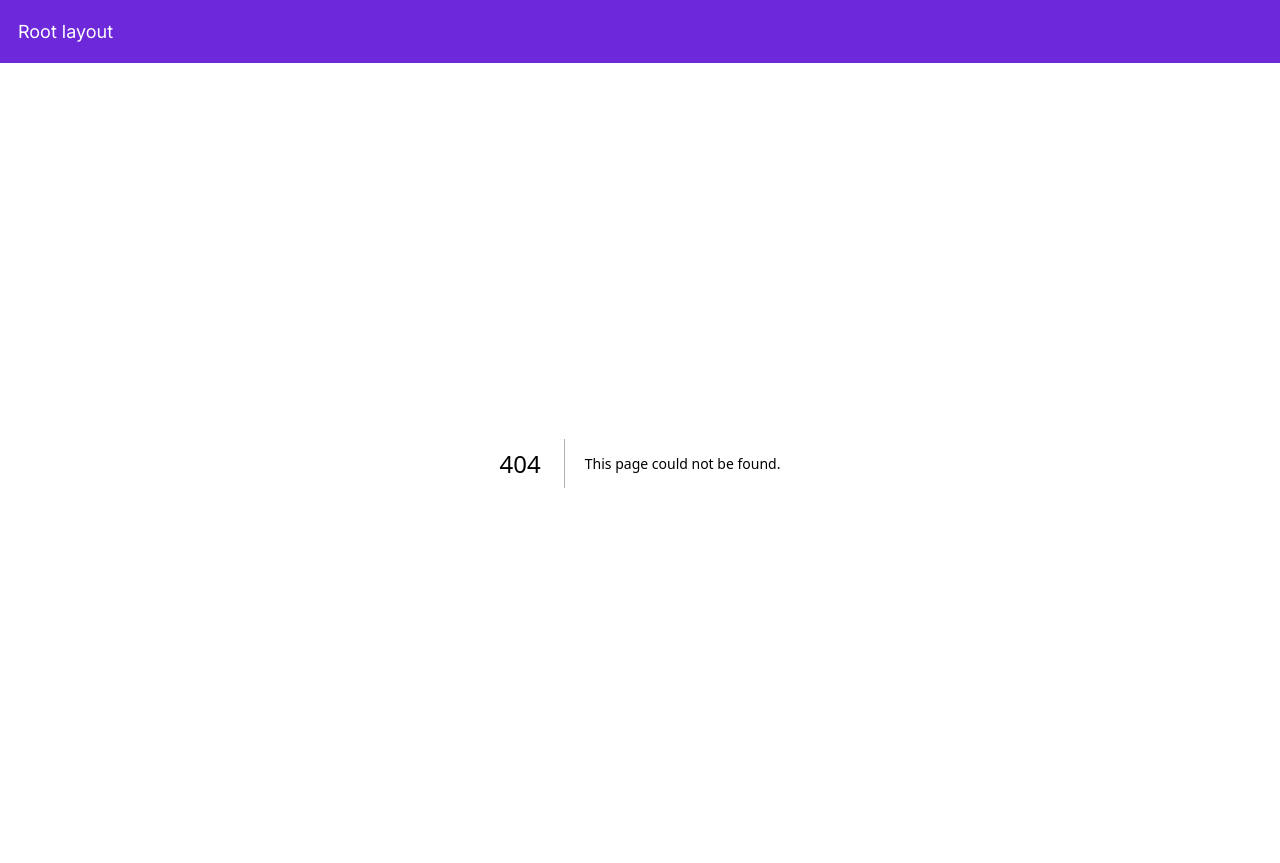
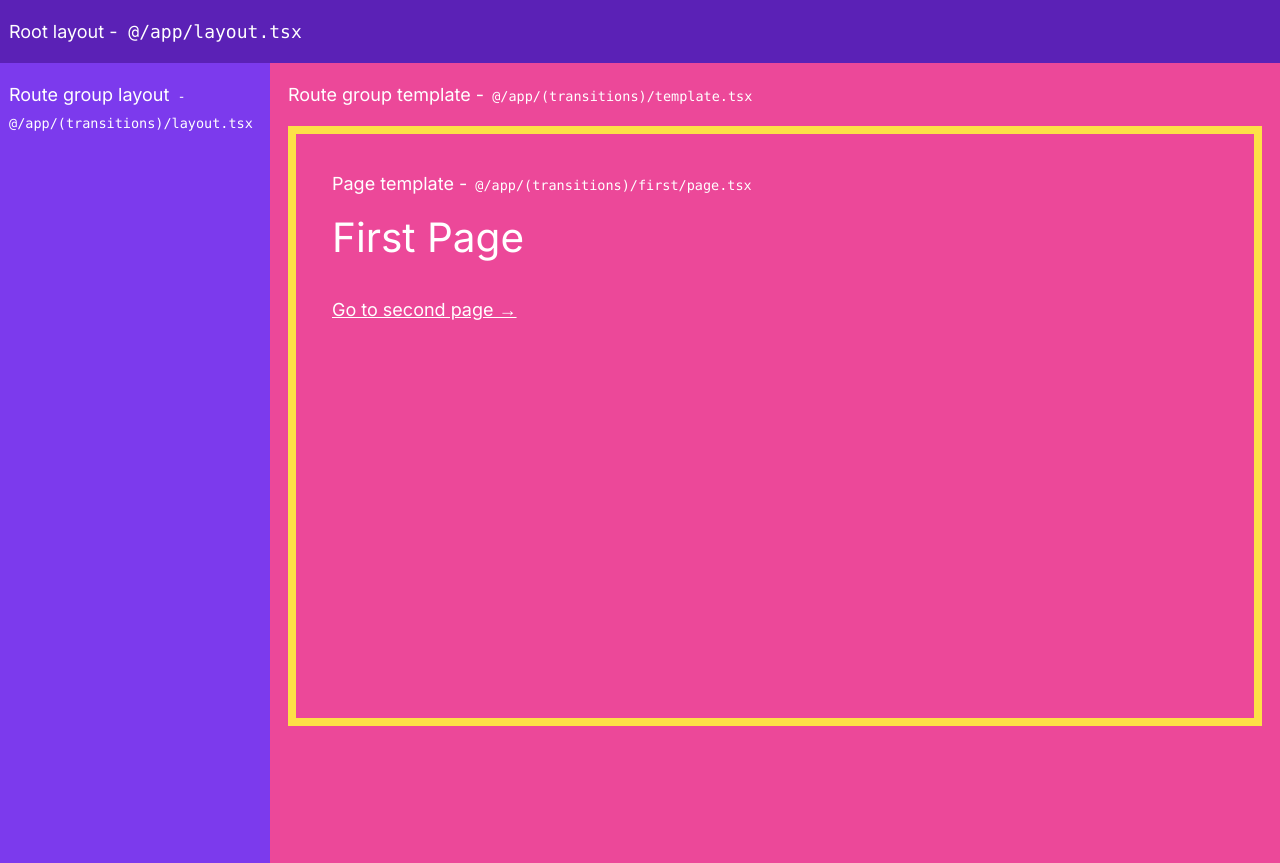
Before and after one commit to pbzona/app-router-fun, a Next.js app: page /first in a window 1280 px wide. Before the commit this address had no page. Built offline with nearby package versions, Linux system fonts and the light colour scheme.

Commit message:
minimal problem demo

```diff
--- /dev/null
+++ b/app/(transitions)/first/page.tsx
@@ -0,0 +1,20 @@
+import React from "react";
+import Link from "next/link";
+
+const FirstPage = () => {
+  return (
+    <div className="p-8 border-yellow-300 border-8 w-full h-full">
+      <div className="mb-4">
+        Page template -
+        <span className="font-mono text-xs"> @/app/(transitions)/first/page.tsx</span>
+      </div>
+
+      <h1 className="text-4xl mb-8">
+        First Page
+      </h1>
+      <Link href="/second" className="underline">Go to second page &rarr;</Link>
+    </div>
+  );
+};
+
+export default FirstPage;
--- /dev/null
+++ b/app/(transitions)/layout.tsx
@@ -0,0 +1,17 @@
+import React from "react";
+
+const TransitionLayout = ({ children }: { children: React.ReactNode }) => {
+  return (
+    <main className="flex flex-row items-stretch h-full">
+      <section className="bg-violet-600 text-white w-[270px] py-4 px-2 relative z-50">
+        Route group layout
+        <span className="font-mono text-xs"> - @/app/(transitions)/layout.tsx</span>
+      </section>
+      <section className="flex-grow">
+        {children}
+      </section>
+    </main>
+  );
+};
+
+export default TransitionLayout;
--- /dev/null
+++ b/app/(transitions)/second/page.tsx
@@ -0,0 +1,20 @@
+import React from "react";
+import Link from "next/link";
+
+const SecondPage = () => {
+  return (
+    <div className="p-8 border-yellow-300 border-8 w-full h-full">
+      <div className="mb-4">
+        Page template -
+        <span className="font-mono text-xs"> @/app/(transitions)/second/page.tsx</span>
+      </div>
+
+      <h1 className="text-4xl mb-8">
+        Second Page
+      </h1>
+      <Link href="/first" className="underline">Go to first page &rarr;</Link>
+    </div>
+  );
+};
+
+export default SecondPage;
--- /dev/null
+++ b/app/(transitions)/template.tsx
@@ -0,0 +1,48 @@
+"use client";
+
+import React, { useEffect, useState } from "react";
+import styles from "./transitions.module.css";
+
+type TransitionStates = "offscreen" | "onscreen";
+
+const TransitionTemplate = ({ children }: { children: React.ReactNode }) => {
+  const [ transitionState, setTransitionState ] = useState<TransitionStates>("offscreen");
+
+  // This will run twice in dev because of React Strict Mode
+  // unless `reactStrictMode: false` is set in next.config.js
+  useEffect(() => {
+    // Do what you want to do when the page has mounted
+    console.log("Mounted");
+    setTransitionState("onscreen");
+
+    return () => {
+      // Do what you want to do (with caveats) when the page unmounts
+      console.log("Unmounted");
+
+      // Note: trying to transition out in this function
+      // will fail because this is where the component itself
+      // (TransitionTemplate) gets destroyed. Immediately after
+      // cleanup runs, the component no longer exists, so applying
+      // another transition class is pointless because the
+      // DOM elements are gone before the visual effect happens.
+    };
+  }, []);
+
+  return (
+    <div className={`bg-pink-500 text-white h-full p-4 relative ${ styles.slidingPage } ${ styles[transitionState] }`}>
+      <div className="mb-4">
+        Route group template -
+        <span className="font-mono text-xs"> @/app/(transitions)/template.tsx</span>
+      </div>
+
+      {/*
+        This container is where you handle transitions
+      */}
+      <div className={"flex justify-stretch items-stretch h-[600px]"}>
+        {children}
+      </div>
+    </div>
+  );
+};
+
+export default TransitionTemplate;
--- /dev/null
+++ b/app/(transitions)/transitions.module.css
@@ -0,0 +1,11 @@
+.slidingPage {
+  transition: all ease 1s;
+}
+
+.offscreen {
+  transform: translateX(-100%);
+}
+
+.onscreen {
+  transform: translateX(0);
+}
--- a/app/globals.css
+++ b/app/globals.css
@@ -6,4 +6,9 @@
   html {
     font-size: 112.5%;
   }
+
+  body {
+    height: 100dvh;
+    min-height: 100dvh;
+  }
 }
--- a/app/layout.tsx
+++ b/app/layout.tsx
@@ -17,8 +17,9 @@ export default function RootLayout({
   return (
     <html lang="en">
       <body className={inter.className}>
-        <header className="bg-violet-700 text-white w-full p-4">
-          Root layout
+        <header className="bg-violet-800 text-white w-full py-4 px-2">
+          Root layout -
+          <span className="font-mono"> @/app/layout.tsx</span>
         </header>
         {children}
       </body>
--- a/app/page.tsx
+++ b/app/page.tsx
@@ -1,7 +1,10 @@
+import Link from "next/link";
+
 export default function HomePage() {
   return (
-    <main className="text-5xl grid place-content-center h-[300px]">
-      <h1>Hello Home Page</h1>
+    <main className="grid place-content-center h-[300px]">
+      <h1 className="text-5xl mb-5">Hello Home Page</h1>
+      <p>This is the page-transitions branch. Go <Link href="/first" className="underline font-semibold text-blue-500">here</Link> to see the demo.</p>
     </main>
   );
 }
--- a/next.config.js
+++ b/next.config.js
@@ -1,4 +1,6 @@
 /** @type {import('next').NextConfig} */
-const nextConfig = {};
+const nextConfig = {
+  reactStrictMode: false
+};
 
 module.exports = nextConfig;
```
